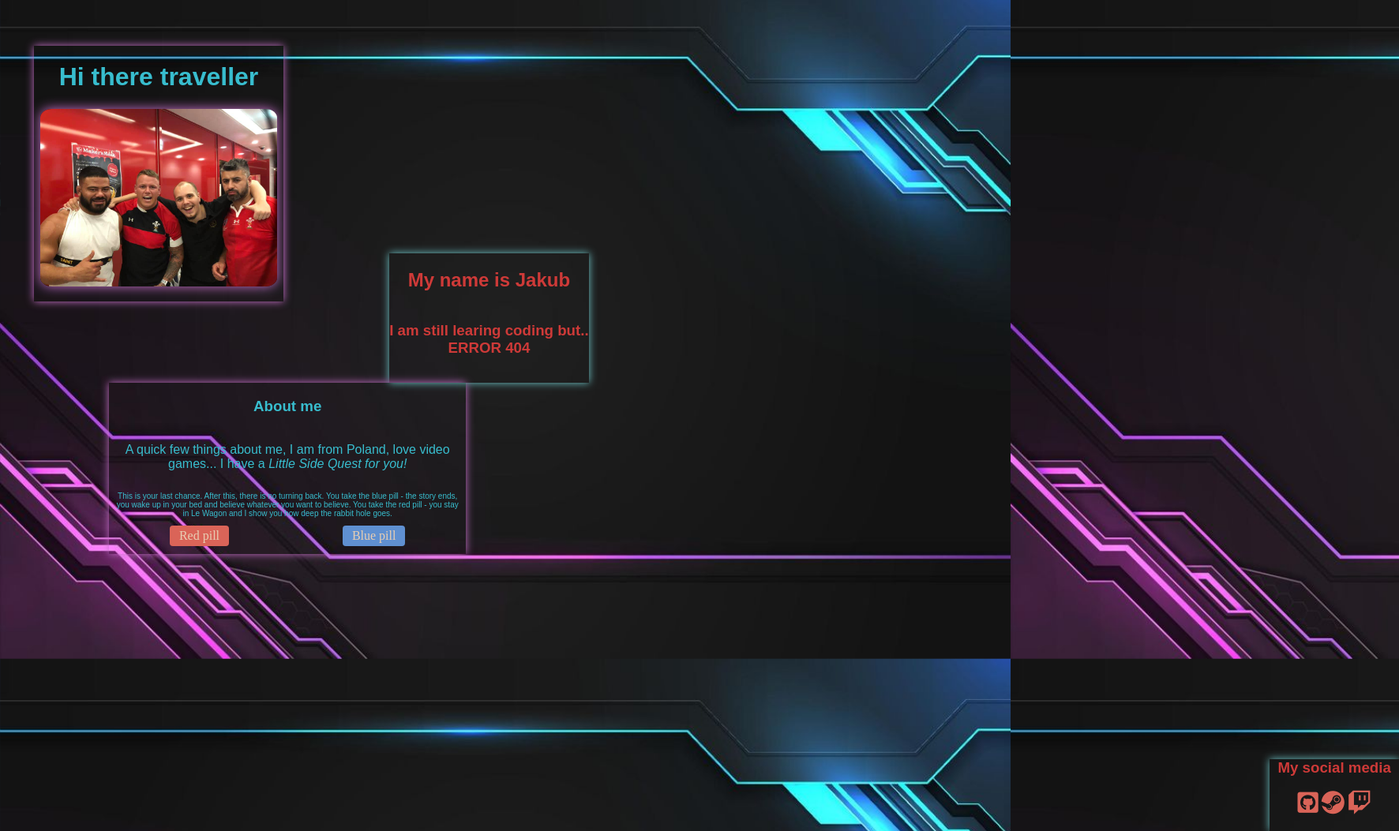
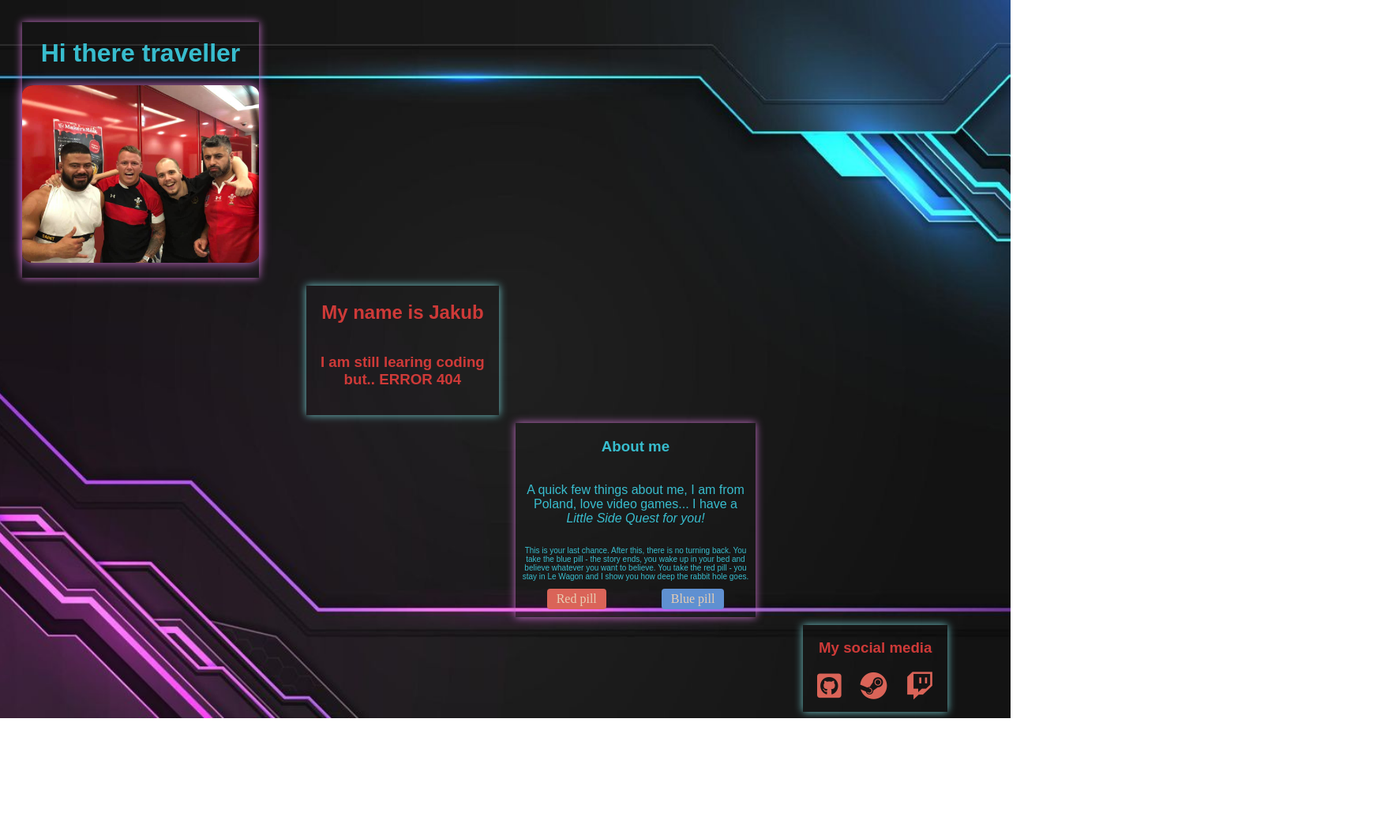
Before and after one commit to Solenoko/profile, a plain HTML site: page index.html in a window 1280 px wide. Shown: the whole page at 79% size, 1772 px wide, since content can reach past the window. After the commit the page ends 910 px from the top, so only its background shows below. Drawn offline with Linux system fonts and the light colour scheme; a web font is replaced by a local one.

Commit message:
Final profile update

```diff
--- a/index.html
+++ b/index.html
@@ -15,17 +15,23 @@
   </head>
 
   <body>
-    <div>
+    <div class="container">
       <div class="left-element">
         <h1>Hi there traveller</h1>
         <img src="images/73013372_2655161717878708_9114973844057096192_n.jpg" alt="My profile pircture" class="profile-picture">
       </div>
-
+      <div></div>
+      <div></div>
+      <div></div>
+      <div></div>
       <div class="middle-element">
         <h2>My name is Jakub</h2>
         <h3>I am still learing coding but.. ERROR 404</h3>
       </div>
-
+      <div></div>
+      <div></div>
+      <div></div>
+      <div></div>
       <div class="middle-element-right">
         <h3 class="blue-font">About me</h3>
         <p class="blue-font">A quick few things about me, I am from Poland, love video games... I have a <em>Little Side Quest for you!</em></p>
@@ -33,7 +39,10 @@
         <a href="https://www.youtube.com/watch?v=dQw4w9WgXcQ" target="_blank" class="btn-red">Red pill</a>
         <a href="https://www.youtube.com/watch?v=y6120QOlsfU" target="_blank" class="btn-blue">Blue pill</a>
       </div>
-
+      <div></div>
+      <div></div>
+      <div></div>
+      <div></div>
       <div class="right-element">
         <h3>My social media</h3>
         <ul class="list-inline">
--- a/style.css
+++ b/style.css
@@ -21,8 +21,8 @@ h2, h3 {
 
 body {
   background-image: url('images/background.jpg');
+  background-repeat: no-repeat;
   background-size: cover;
-  height: 100vh;
   background-position: center;
 }
 
@@ -36,7 +36,7 @@ p {
 i {
   color: #da6458;
   text-decoration: none;
-  font-size: 30px;
+  font-size: 35px;
   display: inline-flex;
 }
 
@@ -52,6 +52,7 @@ i {
 
 .list-inline li {
   display: inline-block;
+  margin: 0 10px;
 }
 
 .game {
@@ -65,6 +66,7 @@ i {
   text-decoration: none;
   padding: 4px 12px;
   border-radius: 4px;
+  transition: all 1s;
 }
 
 .blue-font {
@@ -77,6 +79,7 @@ i {
   text-decoration: none;
   padding: 4px 12px;
   border-radius: 4px;
+  transition: all 1s;
 }
 
 .btn-blue:hover {
@@ -87,38 +90,37 @@ i {
   background-color: #920f15;
 }
 
-.link-media:hover {
+.link-media:hover > i {
   color: #920f15;
-  filter: brightness(0) saturate(100%) invert(50%) sepia(100%) saturate(500%) hue-rotate(330deg);
 }
 
+.link-media > i {
+  transition: all 1s;
+}
 
 .left-element {
     display: inline-block;
-    margin-left: 35px;
-    margin-top: 50px;
+    margin-top: 20px;
+    margin-left: 20px;
     text-align: center;
     padding-bottom: 15px;
-    width: 25%;
     box-shadow: rgb(201, 113, 204) 0px 0px 10px;
 }
 
 .middle-element {
     display: inline-flex;
-    margin-left: 130px;
     text-align: center;
     flex-wrap: wrap;
     align-items: center;
     justify-content: center;
+    width: 80%;
+    margin-left: 50px;
     padding-bottom: 15px;
-    width: 20%;
     box-shadow: rgb(113, 201, 204) 0px 0px 10px;
 }
 
 .middle-element-right {
     display: inline-flex;
-    margin-bottom: 10px;
-    margin-left: 130px;
     text-align: center;
     flex-wrap: wrap;
     align-items: center;
@@ -126,16 +128,37 @@ i {
     padding-bottom: 10px;
     padding-left: 5px;
     padding-right: 5px;
-    width: 35%;
     box-shadow: rgb(201, 113, 204) 0px 0px 10px;
 }
 
 .right-element {
   display: block;
-  margin-top: 250px;
-  margin-left: 1600px;
   text-align: center;
-  padding-bottom: 5px;
-  width: 13%;
+  width: 60%;
+  margin-left: 50px;
   box-shadow: rgb(113, 201, 204) 0px 0px 10px;
 }
+
+.container {
+  display: grid;
+  grid-template-columns: 1fr 1fr 1fr 1fr;
+  gap: 10px;
+}
+
+@media (max-width: 992px) {
+  .container {
+    max-width: 700px;
+  }
+}
+@media (max-width: 768px) {
+  .container {
+    max-width: 500px;
+    display: block;
+  }
+}
+@media (max-width: 576px) {
+  .container {
+    max-width: 100%;
+    padding: 10px;
+  }
+}
```
